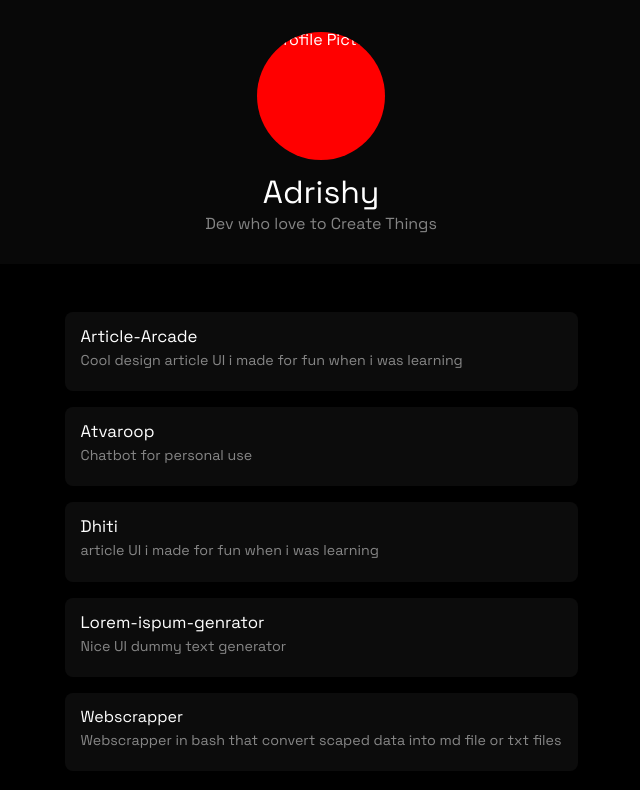
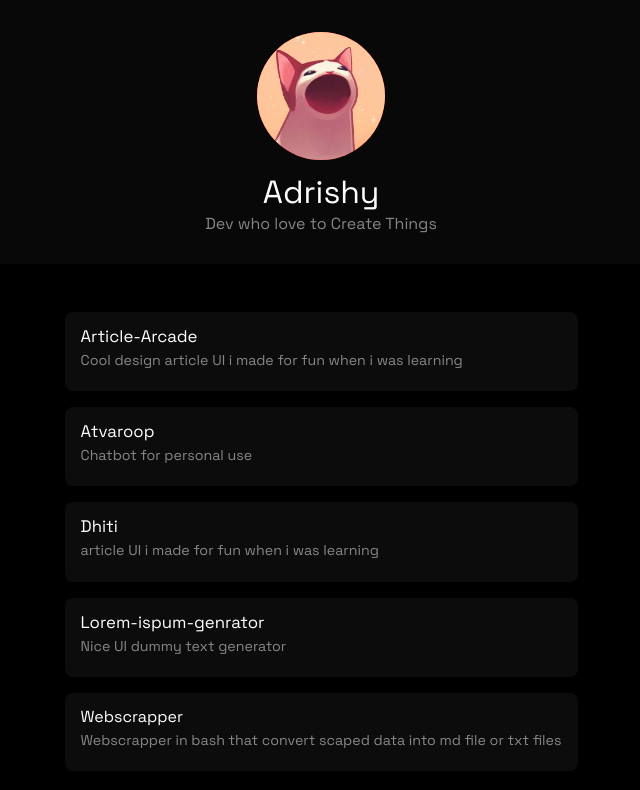
Before and after one commit to adrishy108/Link-tree, a plain HTML site: page index.html in a window 1280 px wide. Shown: the whole page, without its empty margins (319-959 px from the left). Drawn offline with Linux system fonts and the light colour scheme.

Commit message:
Update index.html

```diff
--- a/index.html
+++ b/index.html
@@ -25,7 +25,7 @@
     <div class="main-container">
         <div class="profile">
             <div class="pfp">
-                 <img src="/cute-pfp.jpg" alt="profile Picture">
+                 <img src="pfp.jpg" alt="profile Picture">
             </div>
             <div class="p-content">
                 <h1 class="p-name">Adrishy</h1>
```
